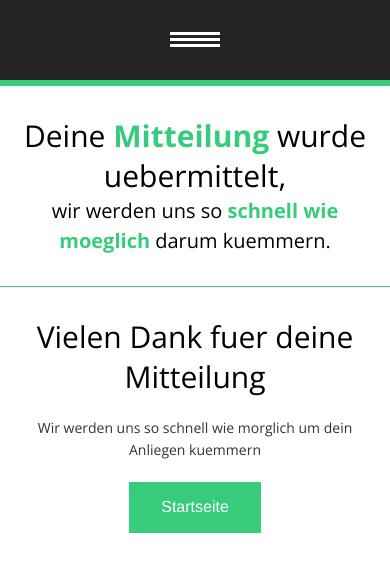
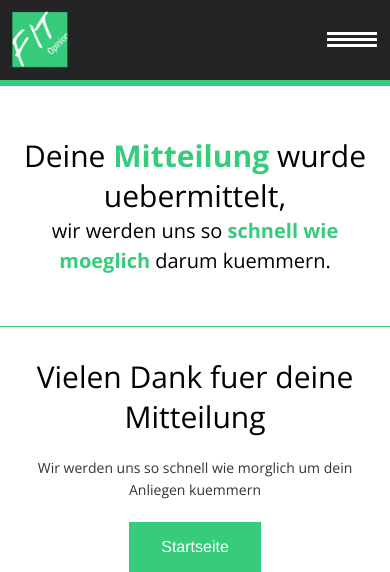
Before and after one commit to Emarcio/Konzept_Programm, a PHP site: page /danke.php in a window 390 px wide. Shown: the top 572 px of the page. Run offline with PHP 8.4, Linux system fonts and the light colour scheme; some libraries are stand-ins or nearby versions.

Commit message:
responsive logo

```diff
--- a/konzept_programm/Code/Teil_2/Programmierung/css/meanmenu.css
+++ b/konzept_programm/Code/Teil_2/Programmierung/css/meanmenu.css
@@ -50,7 +50,7 @@ a.meanmenu-reveal {
     margin-top: 3px;
 }
 .mean-nav {
-    top: 16px;
+    top: 34px;
     position: relative;
     z-index: 100;
 }
--- a/konzept_programm/Code/Teil_2/Programmierung/css/responsive.css
+++ b/konzept_programm/Code/Teil_2/Programmierung/css/responsive.css
@@ -51,9 +51,16 @@
     #logo {
         display: none;
     }
+    #logo-responsive {
+        display: block !important;
+        position: absolute;
+        top: 0;
+        z-index: 1;
+    }
     .map-title {
         clear: both;
-        padding-top: 30px;
+        padding-top: 50px;
+        padding-bottom: 50px;
         padding-left: 5%;
         padding-right: 5%;
         width: 90%;
@@ -72,6 +79,11 @@
         padding-bottom: 50px;
     }
 }
+@media only screen and (max-width: 420px) {
+    .mean-container a.meanmenu-reveal {
+        float: right !important;
+    }
+}
 @media only screen and (max-width: 370px) {
     .button-index img {
         width: 100%;
--- a/konzept_programm/Code/Teil_2/Programmierung/includes/header.php
+++ b/konzept_programm/Code/Teil_2/Programmierung/includes/header.php
@@ -35,6 +35,9 @@
             <div id="logo">
                 <img id="logo-inline" width="150" src="images/logo.png" alt="logo"/>
             </div>
+            <div id="logo-responsive" style="display: none;">
+                <img id="logo-inline" width="80" src="images/logo_responsive.png" alt="logo"/>
+            </div>
             <div id="nav">
                 <div class="ul_wrapper">
                     <ul id="nav_ul">
```
Also changed, not shown: konzept_programm/Code/Teil_2/Programmierung/images/logo_responsive.png (added).
